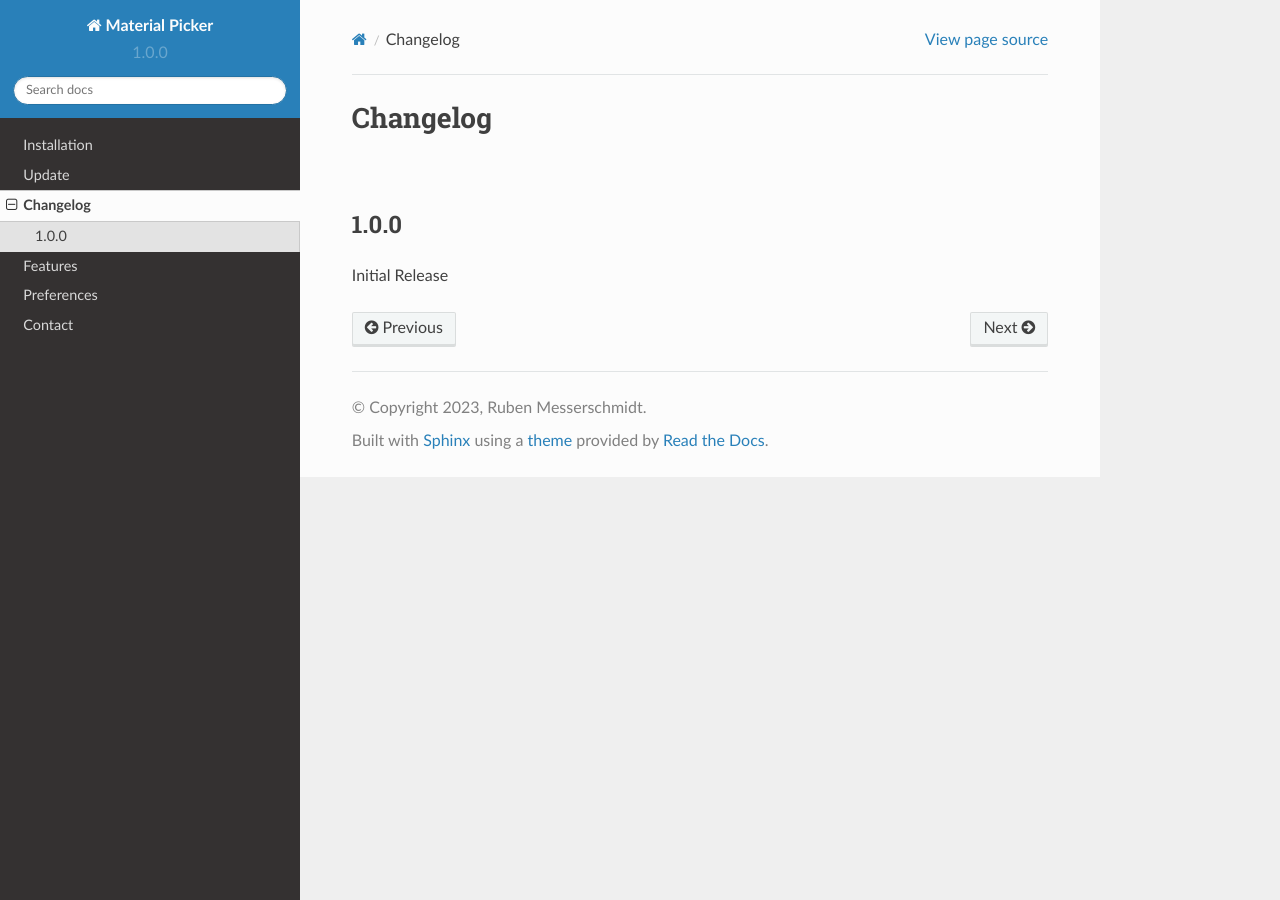
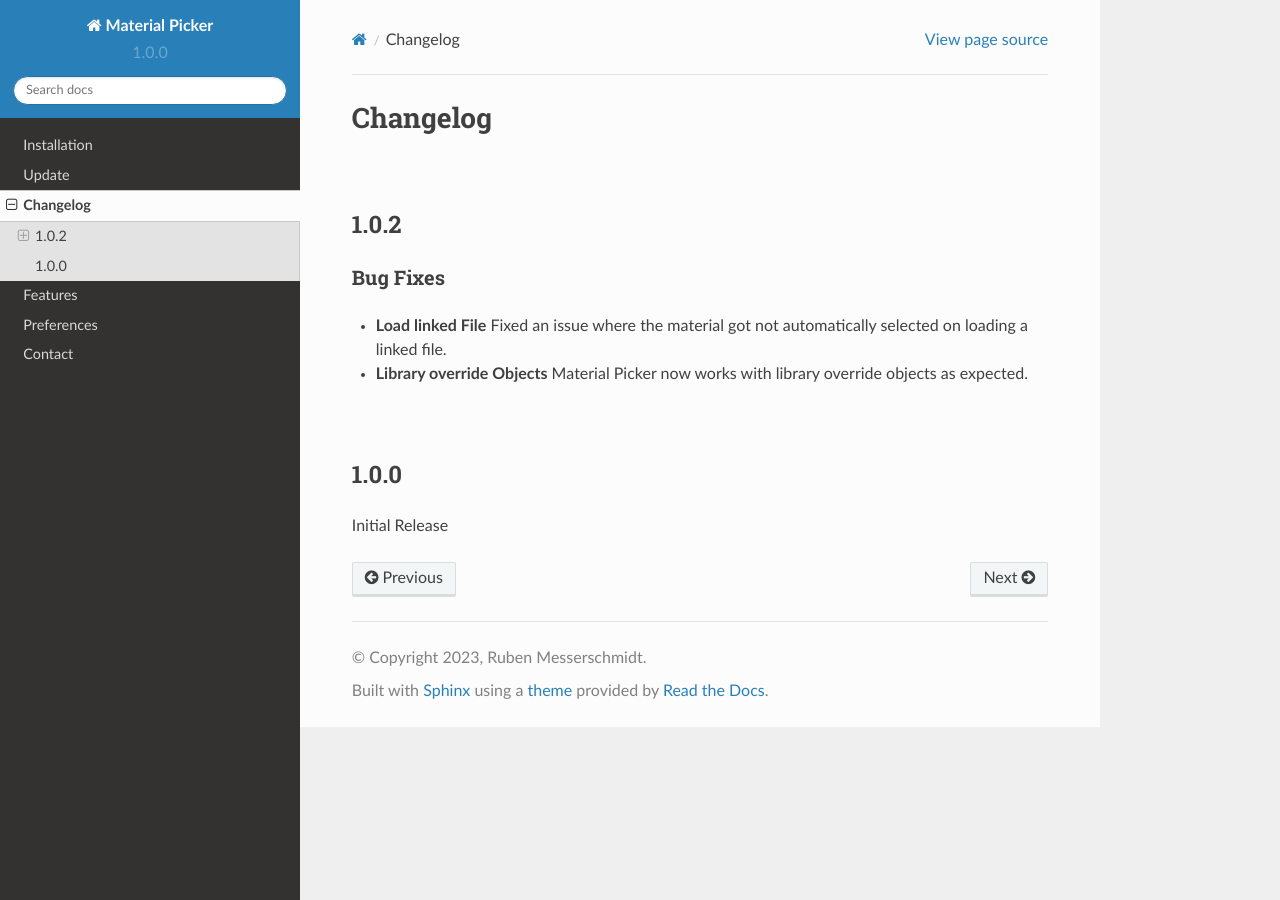
Before and after one commit to rubenmesserschmidt/Material-Picker_docs, a Sphinx documentation site: the page built from docs/source/changelog.rst, in a window 1280 px wide. Built offline with Sphinx 7.4.7 and the Read the Docs theme 2.0.0, drawn with Linux system fonts in a browser that asks for light colours.

Commit message:
changelog update 1.0.2

```diff
--- a/docs/source/changelog.rst
+++ b/docs/source/changelog.rst
@@ -1,5 +1,19 @@
 Changelog
 #########
+
+|
+1.0.2
+*****
+
+Bug Fixes
+^^^^^^^^^
+
+* **Load linked File**
+  Fixed an issue where the material got not automatically selected on loading a linked file.
+
+* **Library override Objects**
+  Material Picker now works with library override objects as expected.
+
 
 |
 1.0.0
```
